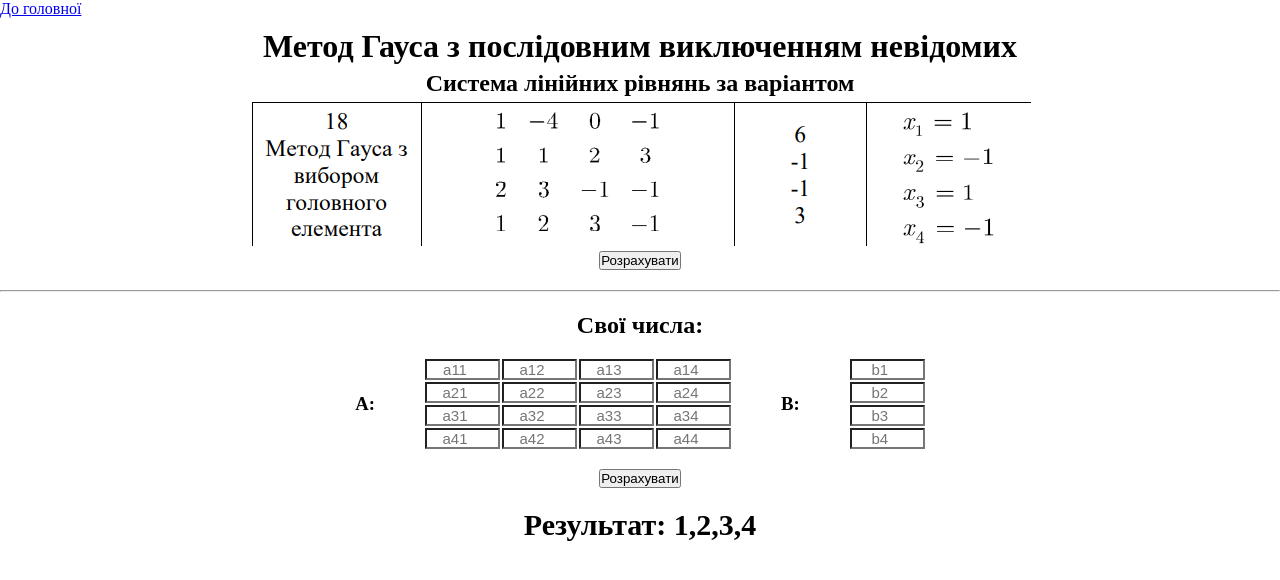
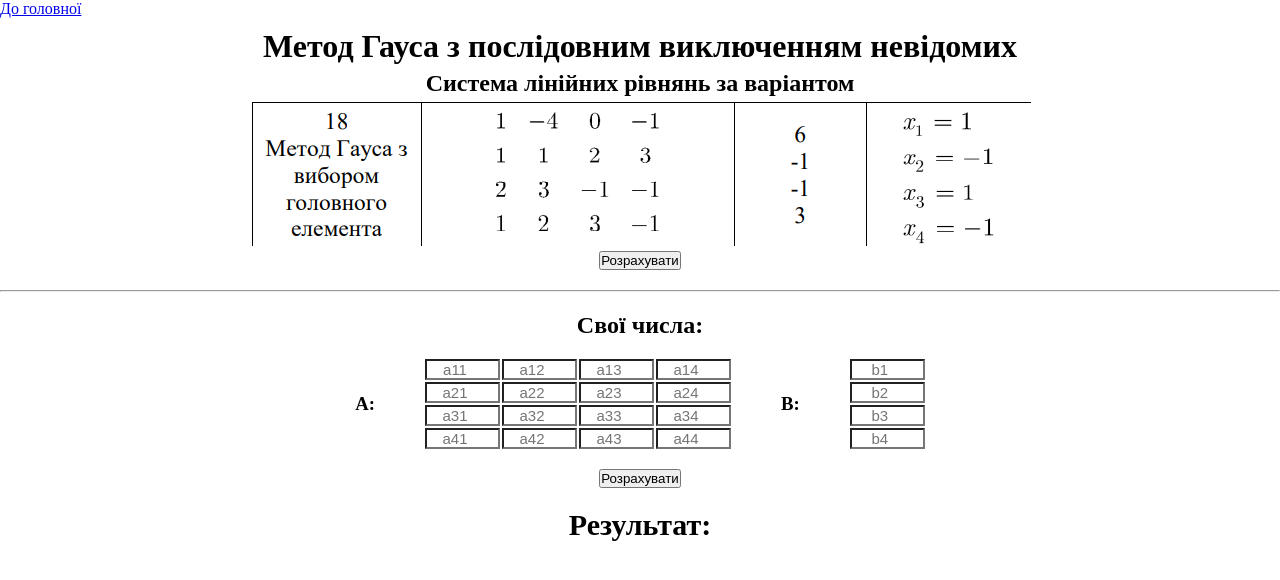
Before and after one commit to kenzay01/Lab5-AMO, a plain HTML site: page gauss/gauss.html in a window 1280 px wide. Drawn offline with Linux system fonts and the light colour scheme.

Commit message:
Nothing special

```diff
--- a/gauss/gauss.html
+++ b/gauss/gauss.html
@@ -49,7 +49,7 @@
       <button class="resultExtended">Розрахувати</button>
     </div>
     <div class="resultContainer">
-      <h2>Результат: <b>1,2,3,4</b></h2>
+      <h2>Результат: <b></b></h2>
     </div>
   </body>
 </html>
```
